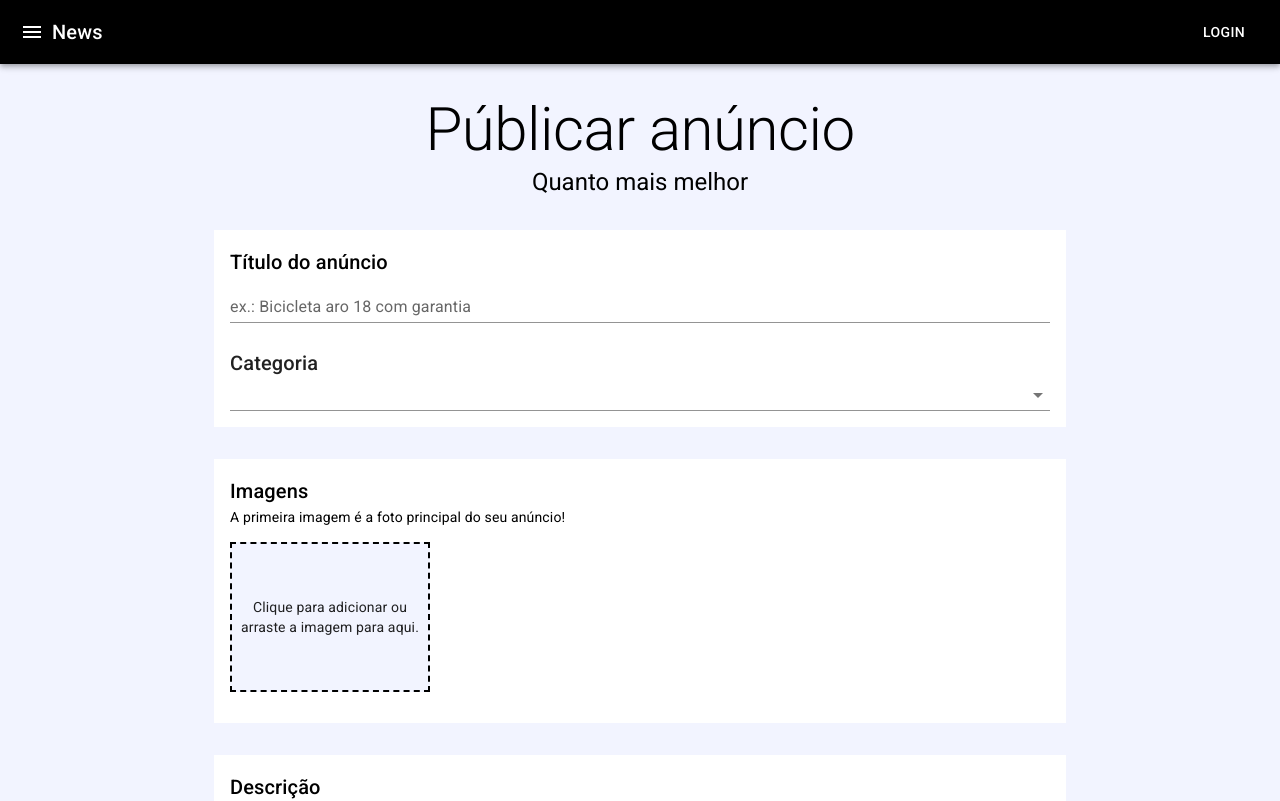
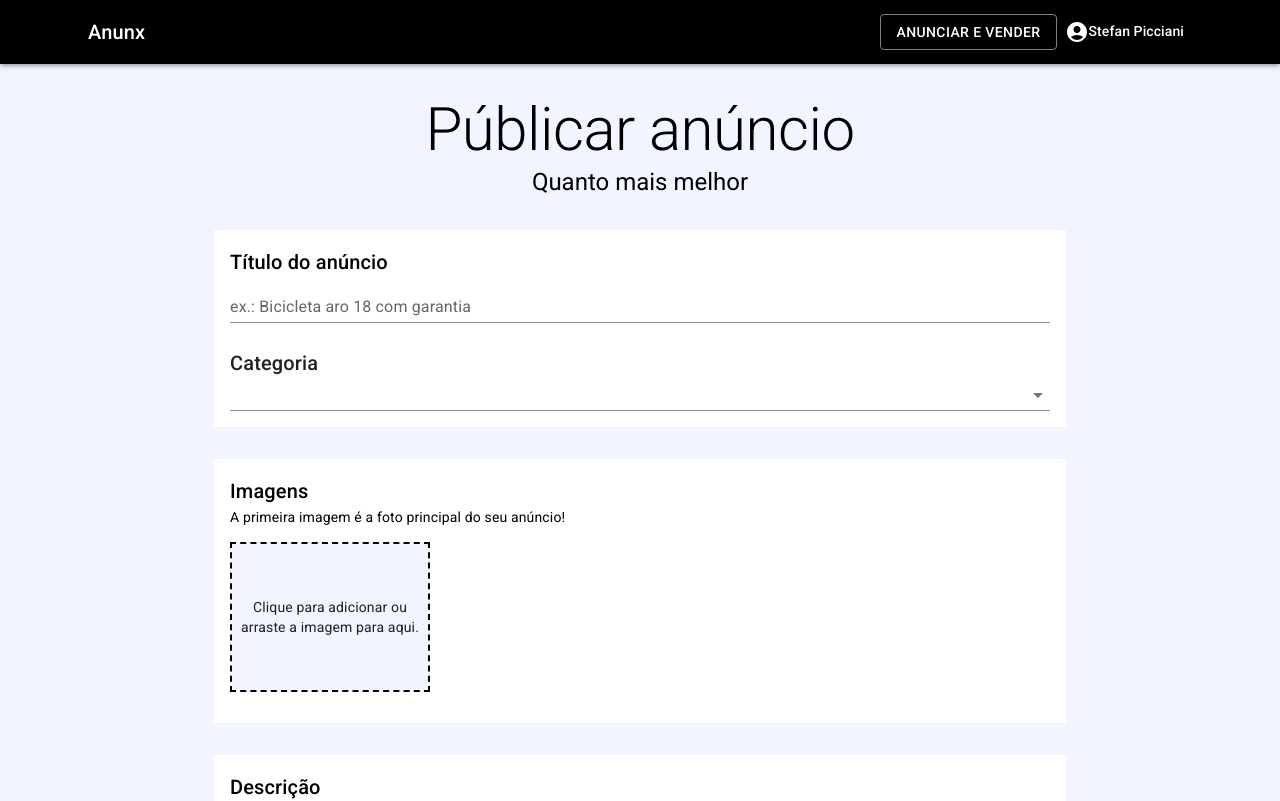
Before and after one commit to Stefanpicciani/Anunx, a Next.js app in the folder anunx/: page /user/publish in a window 1280 px wide. Shown: the top 801 px of the page. Built offline with nearby package versions, Linux system fonts and the light colour scheme.

Commit message:
adicionando container e menu do usuário

```diff
--- a/anunx/pages/index.js
+++ b/anunx/pages/index.js
@@ -32,7 +32,7 @@
                 </Paper>
            </Container>
 
-           <Container maxWidth="md" className={styles.cardGrid}>
+           <Container maxWidth="lg" className={styles.cardGrid}>
                 <Typography component="h2" variant="h4" align='center' color='textPrimary'>
                     Destaques
                 </Typography>
--- a/anunx/src/components/Header.js
+++ b/anunx/src/components/Header.js
@@ -1,8 +1,19 @@
-import React from 'react';
+import React,  {useState} from 'react';
 import { makeStyles } from '@mui/styles';
 
-import { AppBar, Typography, Toolbar, Button,  IconButton} from "@mui/material";
-import MenuIcon from '@mui/icons-material/Menu';
+import {
+  AppBar,
+  Typography,
+  Toolbar,Button,
+  IconButton,
+  Container,
+  Avatar,
+  Menu,
+  Divider,
+  MenuItem
+} from "@mui/material";
+import Link from 'next/link';
+import { AccountCircle } from '@mui/icons-material';
 
 const useStyles = makeStyles((theme) => ({
   root: {
@@ -13,25 +24,70 @@
   },
   title: {
     flexGrow: 1,
+    textDecoration: 'none',
+    color: theme.palette.secondary.main,
   },
+  userName: {
+    marginLeft: 6,
+  },
+  linkStyle: {
+    textDecoration: 'none',
+    color: theme.palette.primary.main,
+  }
 }));
 
 export default function Header() {
   const classes = useStyles();
+  const [anchorUserMenu, setAnchorUSerMenu] = useState(false)
+
+  const openUserMenu = Boolean(anchorUserMenu)
 
   return (
-    <div className={classes.root}>
-      <AppBar position="static">
-        <Toolbar>
-          <IconButton edge="start" color="inherit" aria-label="menu">
-            <MenuIcon />
-          </IconButton>
-          <Typography variant="h6" className={classes.title}>
-            News
-          </Typography>
-          <Button color="inherit">Login</Button>
-        </Toolbar>
+    <>
+      <AppBar position="static" elevation={3}>
+        <Container maxWidth="lg">
+          <Toolbar>
+            <Link href="/" passHref className={classes.title}>
+              <Typography variant="h6" className={classes.title}>
+                Anunx
+              </Typography>
+            </Link>
+            <Link href="/user/publish" passHref>
+              <Button color="secondary" variant='outlined'>
+                Anunciar e vender
+              </Button>
+            </Link>
+            <IconButton color='secondary' onClick={(e) => setAnchorUSerMenu(e.currentTarget)}>
+              {
+                true === false
+                ?  <Avatar src="" />
+                :  <AccountCircle />
+              }
+              <Typography variant='subtitle2' color='secondary' className={classes.userName}>
+                Stefan Picciani
+              </Typography>
+            </IconButton>
+
+            <Menu
+              anchorEl={anchorUserMenu}
+              open={openUserMenu}
+              onClose={() => setAnchorUSerMenu(null)}
+              anchorOrigin={{
+                vertical: 'bottom',
+              }}
+            >
+              <Link href='/user/dashboard' passHref className={classes.linkStyle}>
+                <MenuItem>Meus anúncios</MenuItem>
+              </Link>
+              <Link href='/user/publish' passHref className={classes.linkStyle}>
+                <MenuItem>Publicar novo anúncio</MenuItem>
+              </Link>
+              <Divider/>
+              <MenuItem>Sair</MenuItem>
+            </Menu>
+          </Toolbar>
+        </Container>
       </AppBar>
-    </div>
+    </>
   );
 }
```
